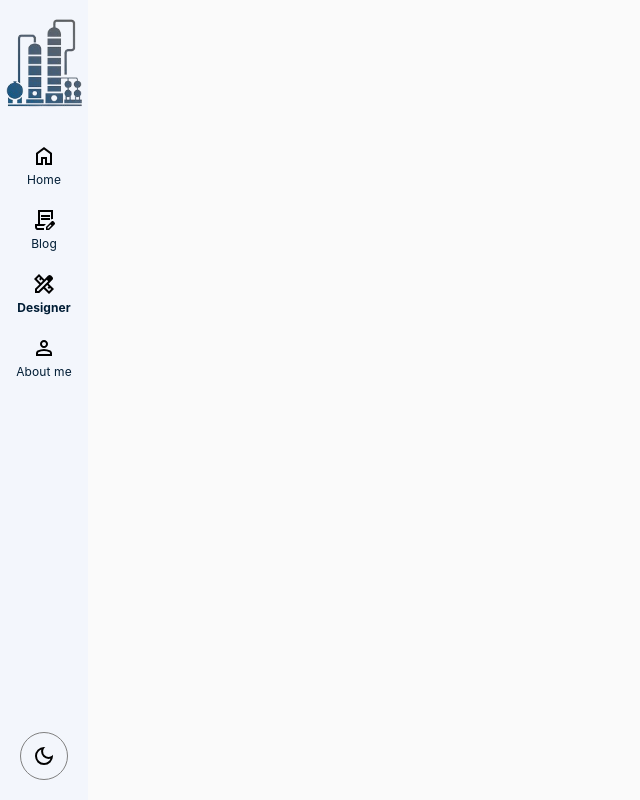
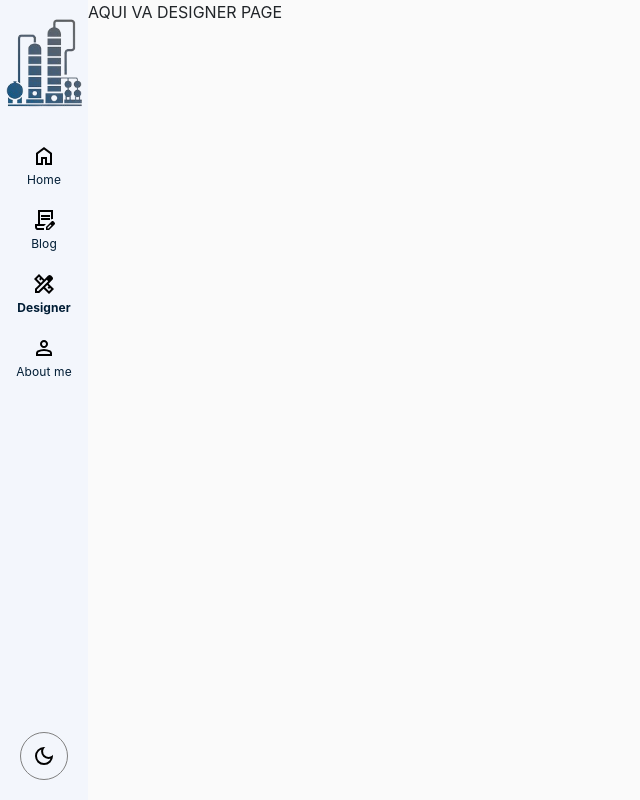
Before and after one commit to carlosfpj/equipment-designer, a React (Create React App) app in the folder frontend/: page /designer in a window 1280 px wide. Shown: the whole page, without its empty margins (0-640 px from the left). Built offline with nearby package versions, Linux system fonts and the light colour scheme.

Commit message:
fix router

```diff
--- a/frontend/src/App.tsx
+++ b/frontend/src/App.tsx
@@ -43,8 +43,9 @@ function App() {
             <Route
               path='/designer'
               element={<DesignerPage />}>
+            </Route>
             <Route
-                path='pipes/singlephase/liquid'
+              path='designer/pipes/singlephase/liquid'
               element={<PipeLiquid />}>
             </Route>
             <Route
@@ -75,7 +76,7 @@ function App() {
               path='equipment/kod'
               element={<OnConstruction page={"KOD"} />}>
             </Route>
-            </Route>
+
             <Route
               path='/aboutme'
               element={<OnConstruction page={"about me"} />}>
--- a/frontend/src/assets/styles/Designerpage.module.css
+++ b/frontend/src/assets/styles/Designerpage.module.css
@@ -1,5 +1,6 @@
 .layoutRow {
-  display: flex;
+  /* display: flex; */
+  flex-grow: 1;
   flex-direction: row;
 }
 
--- a/frontend/src/pages/Designerpage.tsx
+++ b/frontend/src/pages/Designerpage.tsx
@@ -5,7 +5,7 @@ const DesignerPage = () => {
   return (
       <div className={styles.layoutRow}>
         <main>
-          <Outlet />
+          AQUI VA DESIGNER PAGE
         </main>
       </div>
   )
```
Lines whose indentation alone changed are shown as unchanged.
